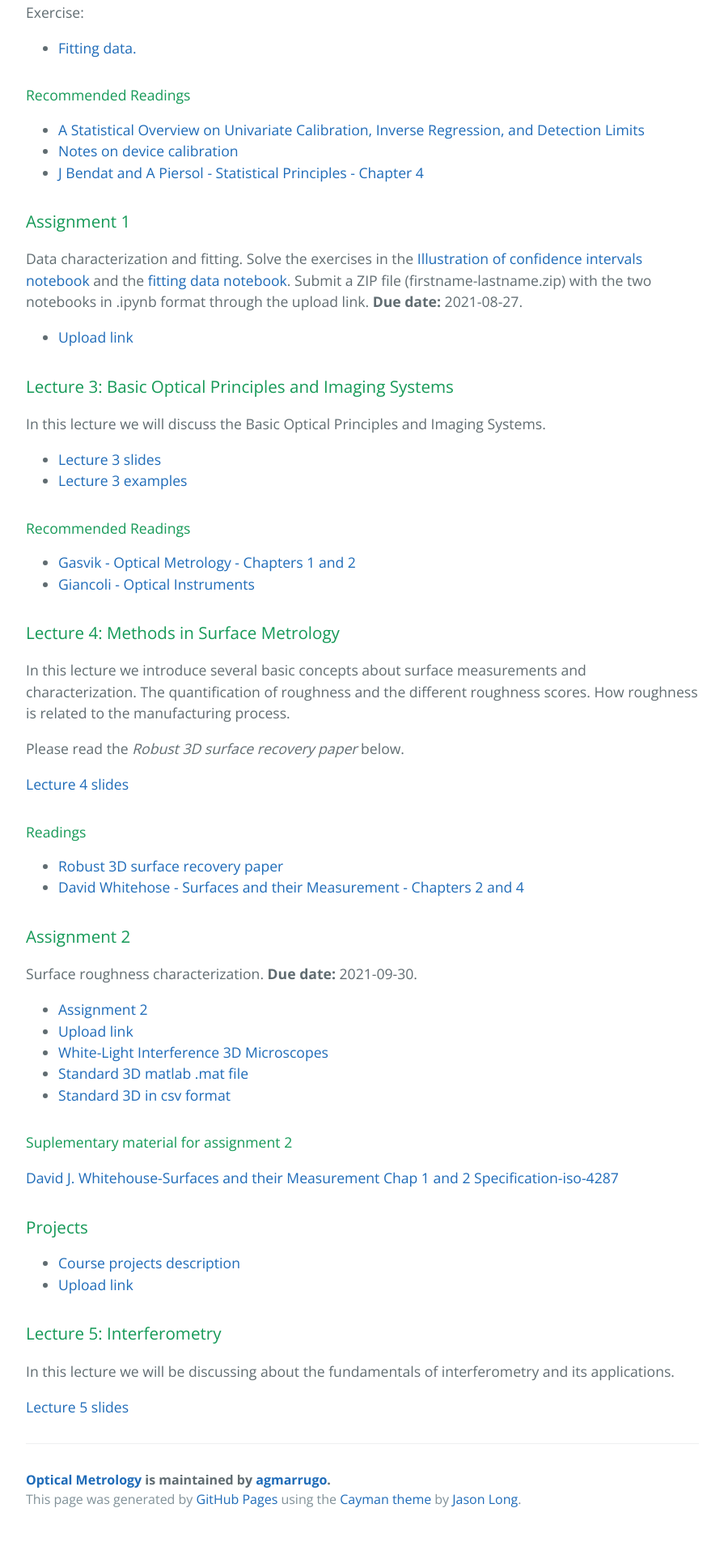
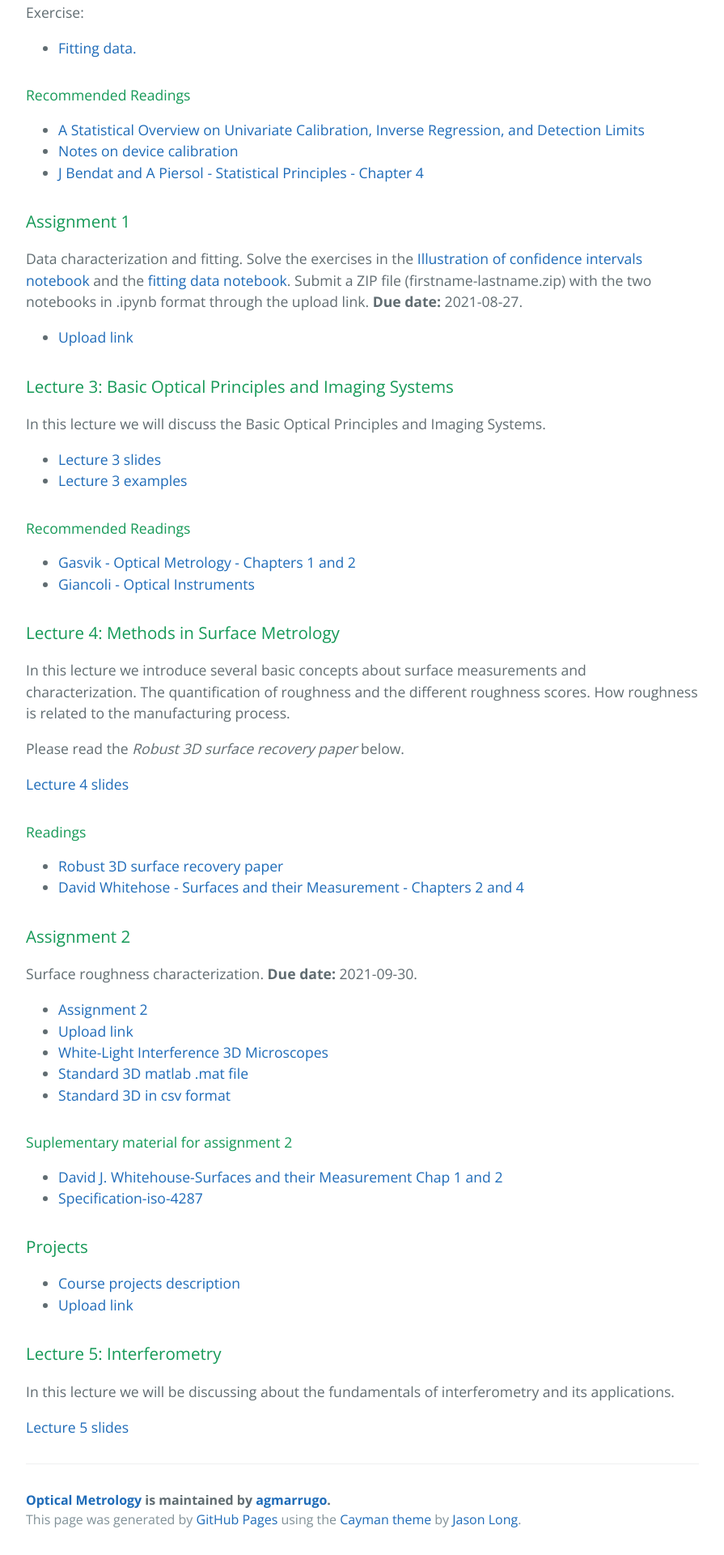
Before and after one commit to opi-lab/optical-metrology-2021, a Jekyll site: the page built from index.md, in a window 1280 px wide. Shown: the part 2523-4443 px from the top of the page at 81% size, without its empty margins (192-1087 px from the left). Built offline with Jekyll 4.4.1, drawn with Linux system fonts in a browser that asks for light colours; before the commit the page ends 4418 px from its top, so only the background shows below that.

```diff
--- a/index.md
+++ b/index.md
@@ -148,8 +148,8 @@ Surface roughness characterization. **Due date:** 2021-09-30.
 
 #### Suplementary material for assignment 2
 
-[David J. Whitehouse-Surfaces and their Measurement Chap 1 and 2](https://www.dropbox.com/s/d4mcz2v2hkyq5lm/David%20J.%20Whitehouse-Surfaces%20and%20their%20Measurement%20%282002%29.pdf?dl=0)
-[Specification-iso-4287](https://www.dropbox.com/s/nbri2six0kqbeuc/Specification-iso-4287.pdf?dl=0)
+- [David J. Whitehouse-Surfaces and their Measurement Chap 1 and 2](https://www.dropbox.com/s/d4mcz2v2hkyq5lm/David%20J.%20Whitehouse-Surfaces%20and%20their%20Measurement%20%282002%29.pdf?dl=0)
+- [Specification-iso-4287](https://www.dropbox.com/s/nbri2six0kqbeuc/Specification-iso-4287.pdf?dl=0)
 
 
 ### Projects
```
